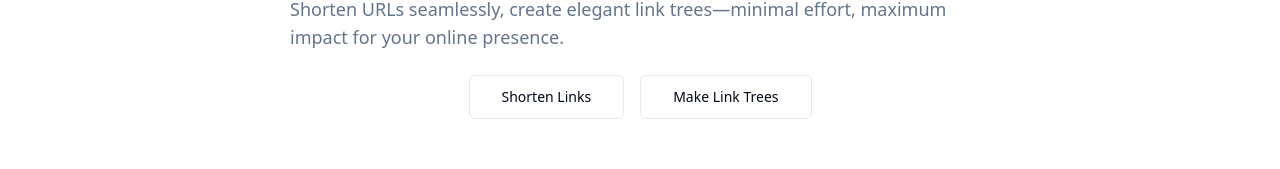
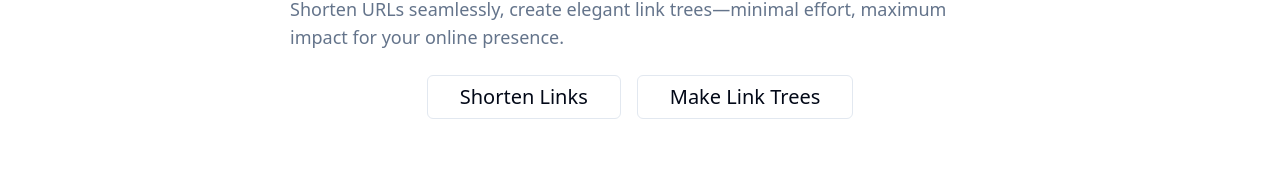
Before and after one commit to alanJames00/LinkZip-Frontend, a React (Vite) app: page / in a window 1280 px wide. Shown: the part 198-367 px from the top of the page. Built offline with nearby package versions, Linux system fonts and the light colour scheme.

Commit message:
update the home page buttons

```diff
--- a/src/components/HomePage.tsx
+++ b/src/components/HomePage.tsx
@@ -20,14 +20,14 @@ export default function HomePage() {
           href={siteConfig.links.github}
           className={buttonVariants({ variant: "outline", size:"lg" })}
         >
-          Shorten Links
+          <span className=" text-xl">Shorten Links</span>
         </a>
 
         <a
           href={siteConfig.links.github}
           className={buttonVariants({ variant: "outline" , size:"lg" })}
         >
-          Make Link Trees
+          <span className=" text-xl">Make Link Trees</span>
         </a>
       </div>
     </section>
```
